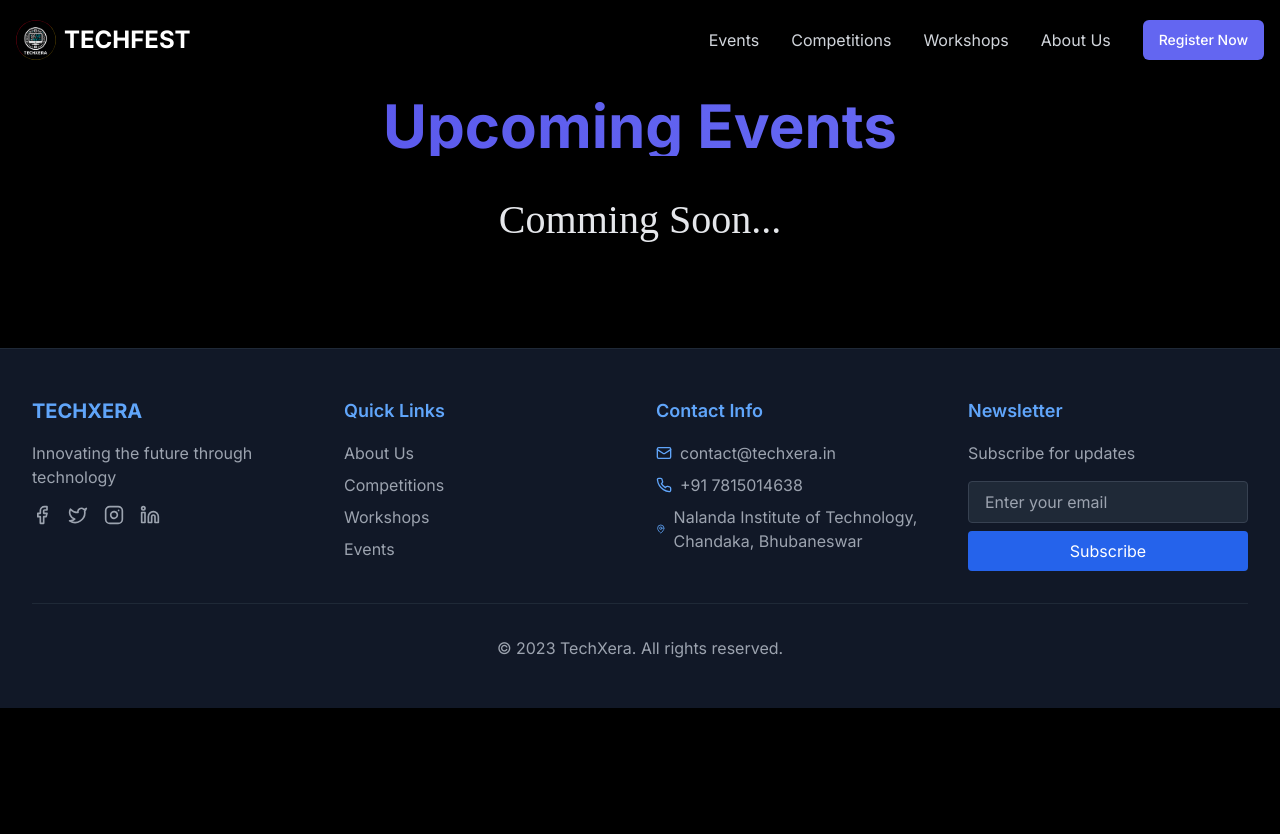
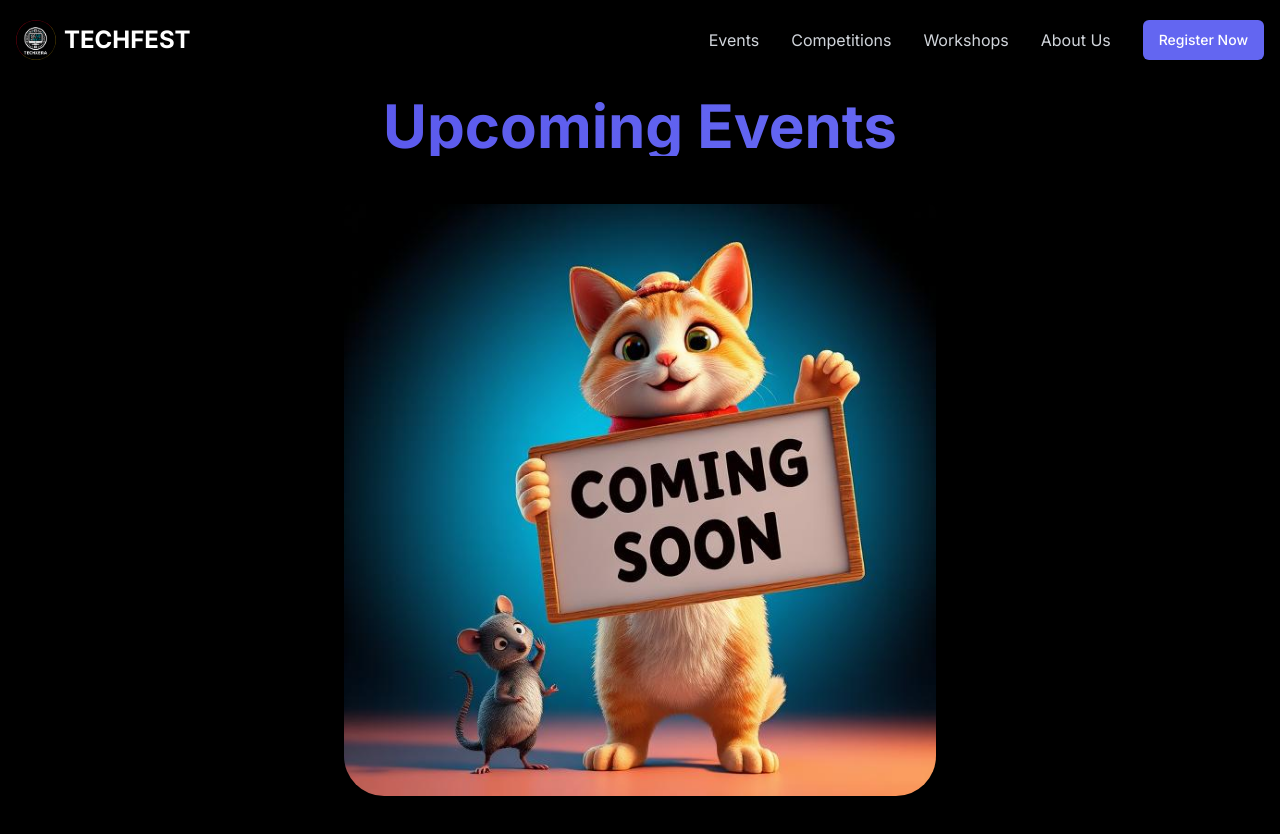
Before and after one commit to Faredhub/techxera2, a React (Vite) app: page /events in a window 1280 px wide. Shown: the top 834 px of the page. Before the commit the page ends 800 px from the top, so only its background shows below. Built offline with nearby package versions, Linux system fonts and the light colour scheme.

Commit message:
updated by doni

```diff
--- a/src/index.css
+++ b/src/index.css
@@ -94,3 +94,24 @@
 .trans{
   transition: all 0.4s ease-in-out;
 }
+
+
+
+.blurred-edge {
+  position: relative;
+  padding: 0px;
+  background: black;
+  box-shadow: 0 4px 10px rgba(0, 0, 0, 0.2);
+}
+
+.blurred-edge::before {
+  content: "";
+  position: absolute;
+  top: -10px;
+  left: -10px;
+  right: -10px;
+  bottom: -10px;
+  background: inherit;
+  filter: blur(10px);
+  z-index: -1;
+}
--- a/src/pages/Events.tsx
+++ b/src/pages/Events.tsx
@@ -87,8 +87,8 @@ const Events = () => {
           </div>
           {/* ------- comming soon------ */}
 
-          <div className="flex justify-center">
-            <p className=" md:text-[40px] text-3xl text-center md:text-2xl poppins-regular mb-12 text-gray-200 max-w-3xl mx-auto leading-relaxed">
+          <div className="flex flex-col items-center justify-center">
+            {/* <p className=" md:text-[40px] text-3xl text-center md:text-2xl poppins-regular mb-12 text-gray-200 max-w-3xl mx-auto leading-relaxed">
               {text.split("").map((char, index) => (
                 <motion.span
                   key={index}
@@ -99,11 +99,13 @@ const Events = () => {
                   {char}
                 </motion.span>
               ))}
-            </p>
+            </p> */}
+            <div className="w-[100%] blurred-edge rounded-md rounded-b-[40px] overflow-hidden md:w-[50%]">
+              <img className="w-[100%]" src="src\assets\cat.jpg" alt="" />
+            </div>
           </div>
         </motion.div>
       </div>
-      <Footer />
     </div>
   );
 };
```
Also changed, not shown: src/assets/cat.jpg (added).
